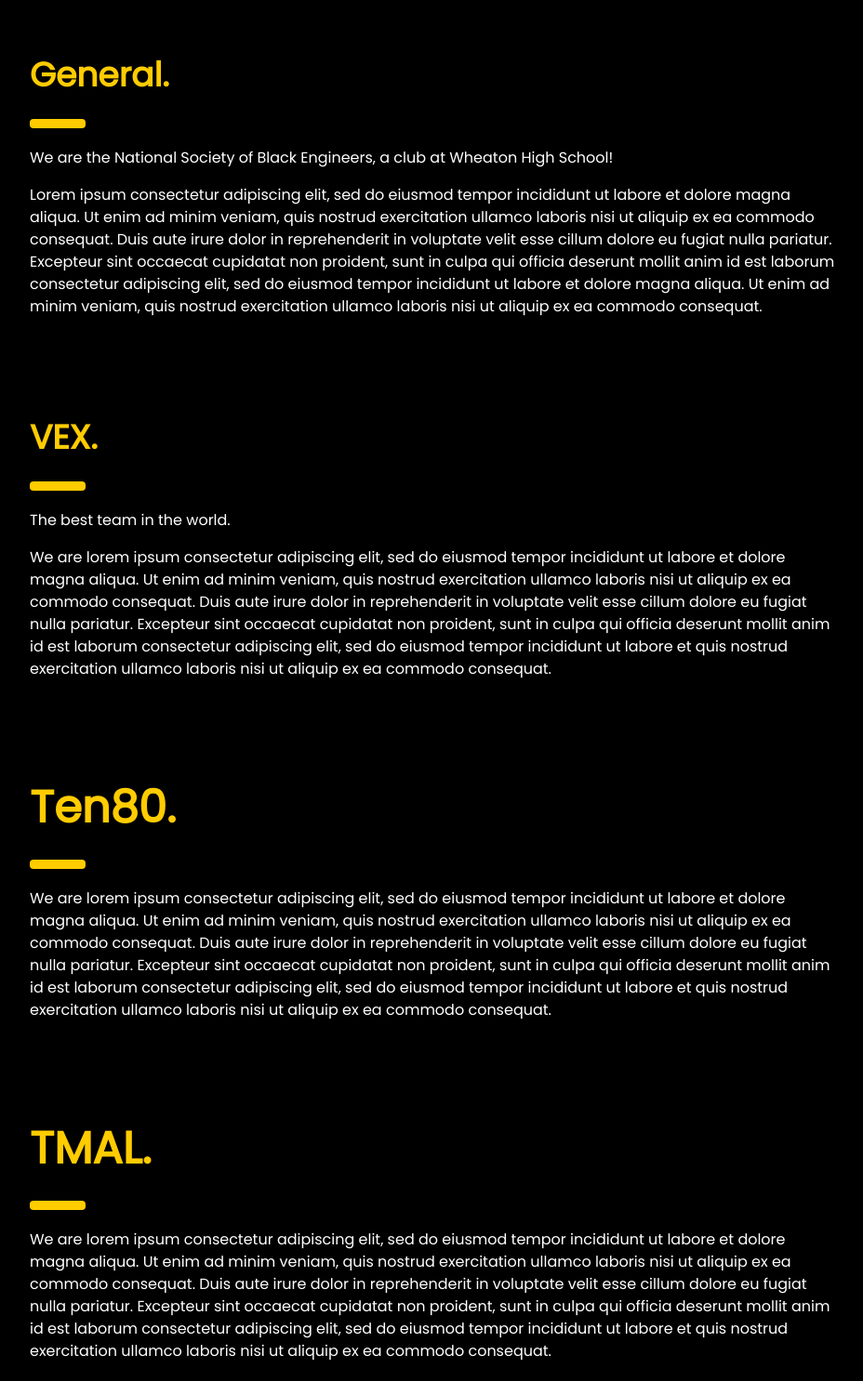
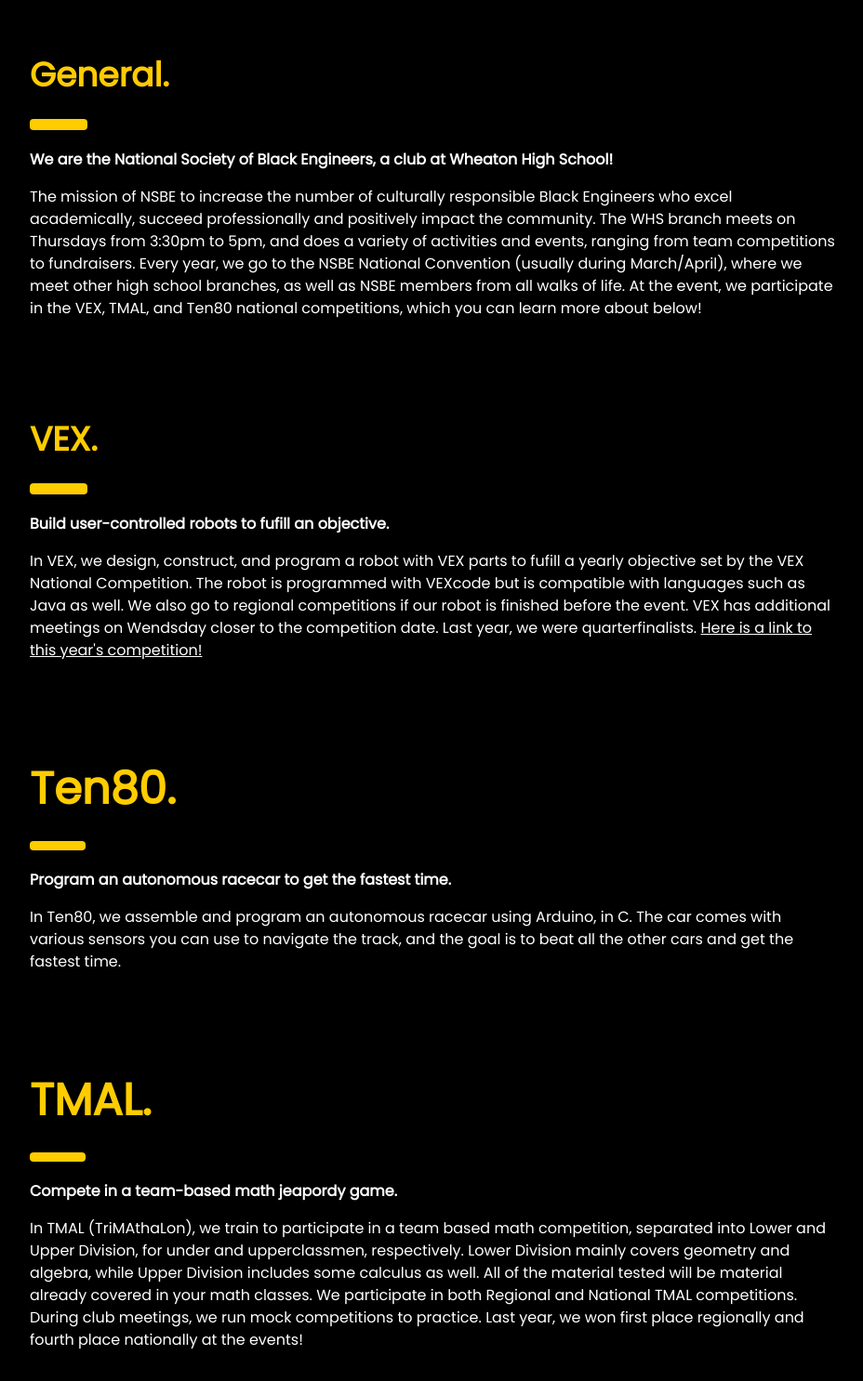
Before and after one commit to ruhesolomon/Duocor3.github.io, a plain HTML site: page index.html in a window 1280 px wide. Shown: the part 1000-2486 px from the top of the page at 93% size, without its empty margins (324-1252 px from the left). Drawn offline with nearby package versions, Linux system fonts and the light colour scheme.

Commit message:
updated descriptions, favicon

```diff
--- a/index.html
+++ b/index.html
@@ -5,12 +5,17 @@
 <meta name="viewport" content="width=device-width, initial-scale=1">
 <link rel="stylesheet" href="https://www.w3schools.com/w3css/4/w3.css">
 <link rel="stylesheet" href="https://fonts.googleapis.com/css?family=Poppins">
+<link rel="icon" href="pictures/favicon.ico" type="image/ico"/>
+<link rel="shortcut icon" href="pictures/favicon.ico" type="image/x-icon"/>
 <style>
 body,h1,h2,h3,h4,h5 {font-family: "Poppins", sans-serif}
 body {font-size:16px;}
 .w3-half img{margin-bottom:-6px;margin-top:16px;opacity:0.8;cursor:pointer}
 .w3-half img:hover{opacity:1}
 .text{color: #ffcc00}
+.center {
+  text-align: center;
+}
 p{color: white}
 </style>
 <body style="background-color: black">
@@ -73,22 +78,23 @@
   <!-- Services -->
   <div class="w3-container" id="services" style="margin-top:75px">
     <h1 class="w3-xxlarge text"><b>General.</b></h1>
-    <hr style="width:50px;border:5px solid #ffcc00" class="w3-round">
-    <p>We are the National Society of Black Engineers, a club at Wheaton High School!	</p>
-    <p>Lorem ipsum consectetur adipiscing elit, sed do eiusmod tempor incididunt ut labore et dolore magna aliqua. Ut enim ad minim veniam, quis nostrud exercitation ullamco laboris nisi ut aliquip ex ea commodo consequat. Duis aute irure
-    dolor in reprehenderit in voluptate velit esse cillum dolore eu fugiat nulla pariatur. Excepteur sint occaecat cupidatat non proident, sunt in culpa qui officia deserunt mollit anim id est laborum consectetur adipiscing elit, sed do eiusmod tempor
-    incididunt ut labore et dolore magna aliqua. Ut enim ad minim veniam, quis nostrud exercitation ullamco laboris nisi ut aliquip ex ea commodo consequat.
+    <hr style="width:50px;border:6px solid #ffcc00" class="w3-round">
+    <p><b>We are the National Society of Black Engineers, a club at Wheaton High School!</b></p>
+    <p>The mission of NSBE to increase the number of culturally responsible Black Engineers who excel academically, succeed professionally and positively impact the community.
+	The WHS branch meets on Thursdays from 3:30pm to 5pm, and does a variety of activities and events, ranging from team competitions to fundraisers. Every year, we go to the NSBE National Convention (usually during March/April), where we
+	meet other high school branches, as well as NSBE members from all walks of life. At the event, we participate in the VEX, TMAL, and Ten80 national competitions, which you
+	can learn more about below!
     </p>
   </div>
 
   <!-- Designers -->
   <div class="w3-container" id="designers" style="margin-top:75px">
     <h1 class="w3-xxlarge text"><b>VEX.</b></h1>
-    <hr style="width:50px;border:5px solid #ffcc00" class="w3-round">
-    <p>The best team in the world.</p>
-    <p>We are lorem ipsum consectetur adipiscing elit, sed do eiusmod tempor incididunt ut labore et dolore magna aliqua. Ut enim ad minim veniam, quis nostrud exercitation ullamco laboris nisi ut aliquip ex ea commodo consequat. Duis aute irure
-    dolor in reprehenderit in voluptate velit esse cillum dolore eu fugiat nulla pariatur. Excepteur sint occaecat cupidatat non proident, sunt in culpa qui officia deserunt mollit anim id est laborum consectetur adipiscing elit, sed do eiusmod tempor
-    incididunt ut labore et quis nostrud exercitation ullamco laboris nisi ut aliquip ex ea commodo consequat.
+    <hr style="width:50px;border:6px solid #ffcc00" class="w3-round">
+    <p><b>Build user-controlled robots to fufill an objective.</b></p>
+    <p>In VEX, we  design, construct, and program a robot with VEX parts to fufill a yearly objective set by the VEX National Competition. The robot is programmed with VEXcode
+	but is compatible with languages such as Java as well. We also go to regional competitions if our robot is finished before the event. VEX has additional meetings on Wendsday
+	closer to the competition date. Last year, we were quarterfinalists. <a href="https://www.youtube.com/watch?v=Hxs0q9UoMDQ">Here is a link to this year's competition!</a>
     </p>
   </div>
 
@@ -97,9 +103,9 @@
   <div class="w3-container" id="packages" style="margin-top:75px">
     <h1 class="w3-xxxlarge text"><b>Ten80.</b></h1>
     <hr style="width:50px;border:5px solid #ffcc00" class="w3-round">
-    <p>We are lorem ipsum consectetur adipiscing elit, sed do eiusmod tempor incididunt ut labore et dolore magna aliqua. Ut enim ad minim veniam, quis nostrud exercitation ullamco laboris nisi ut aliquip ex ea commodo consequat. Duis aute irure
-    dolor in reprehenderit in voluptate velit esse cillum dolore eu fugiat nulla pariatur. Excepteur sint occaecat cupidatat non proident, sunt in culpa qui officia deserunt mollit anim id est laborum consectetur adipiscing elit, sed do eiusmod tempor
-    incididunt ut labore et quis nostrud exercitation ullamco laboris nisi ut aliquip ex ea commodo consequat.
+	<p><b>Program an autonomous racecar to get the fastest time.</b></p>
+    <p>In Ten80, we assemble and program an autonomous racecar using Arduino, in C. The car comes with various sensors you can use to navigate the track, and the goal is to
+	beat all the other cars and get the fastest time.
     </p>
   </div>
 
@@ -107,12 +113,15 @@
   <div class="w3-container" id="contact" style="margin-top:75px">
     <h1 class="w3-xxxlarge text"><b>TMAL.</b></h1>
     <hr style="width:50px;border:5px solid #ffcc00" class="w3-round">
-     <p>We are lorem ipsum consectetur adipiscing elit, sed do eiusmod tempor incididunt ut labore et dolore magna aliqua. Ut enim ad minim veniam, quis nostrud exercitation ullamco laboris nisi ut aliquip ex ea commodo consequat. Duis aute irure
-    dolor in reprehenderit in voluptate velit esse cillum dolore eu fugiat nulla pariatur. Excepteur sint occaecat cupidatat non proident, sunt in culpa qui officia deserunt mollit anim id est laborum consectetur adipiscing elit, sed do eiusmod tempor
-    incididunt ut labore et quis nostrud exercitation ullamco laboris nisi ut aliquip ex ea commodo consequat.
+	<p><b>Compete in a team-based math jeapordy game.</b></p>
+     <p>In TMAL (TriMAthaLon), we train to participate in a team based math competition, separated into Lower and Upper Division, for under and upperclassmen, respectively. Lower Division mainly
+	 covers geometry and algebra, while Upper Division includes some calculus as well. All of the material tested will be material already covered in your math classes. We participate
+	 in both Regional and National TMAL competitions. During club meetings, we run mock competitions to practice. Last year, we won first place regionally and fourth place nationally at the events!
     </p>
   </div><br><br></br></br>
-
+     <p class="w3-xxlarge text center"><a href="https://www.google.com">Sign up here!</a>
+    </p>
+  </div><br></br>
 <!-- End page content -->
 </div>
 
```
Also changed, not shown: pictures/favicon.ico (added).
